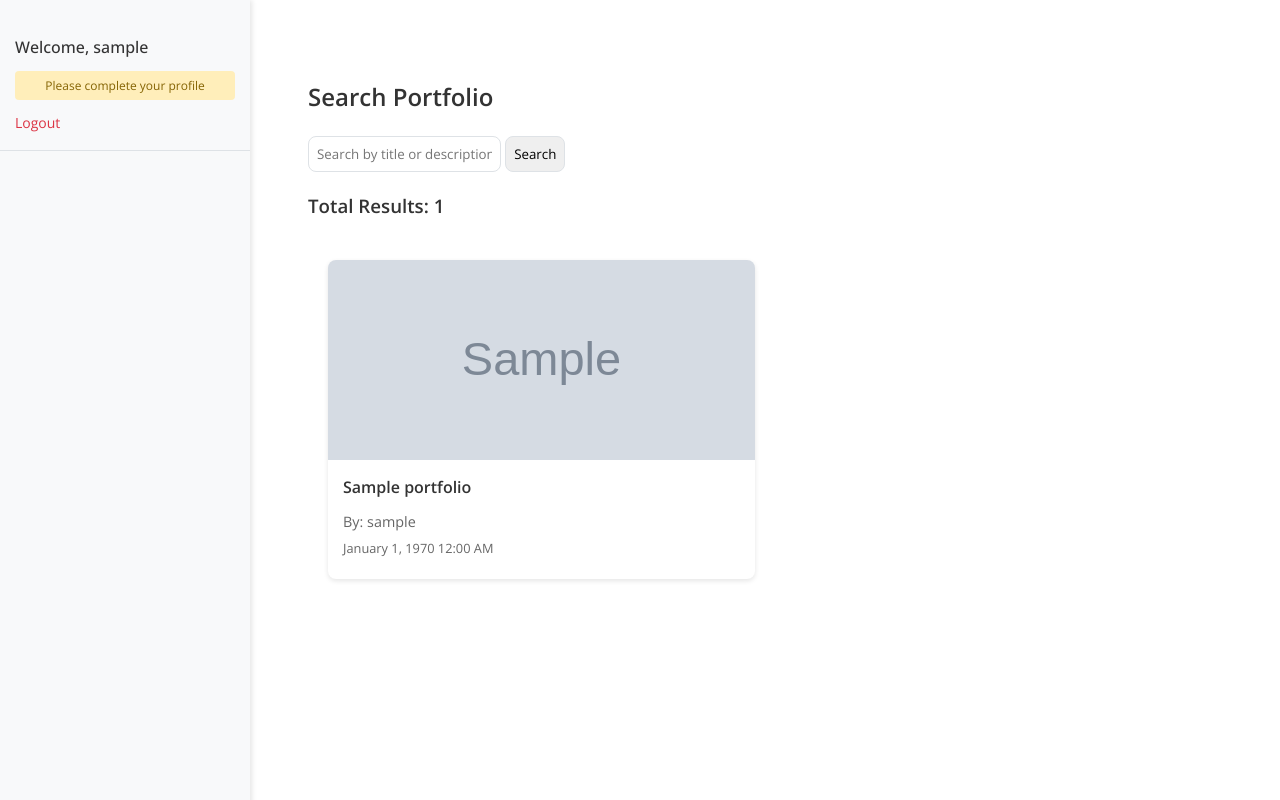
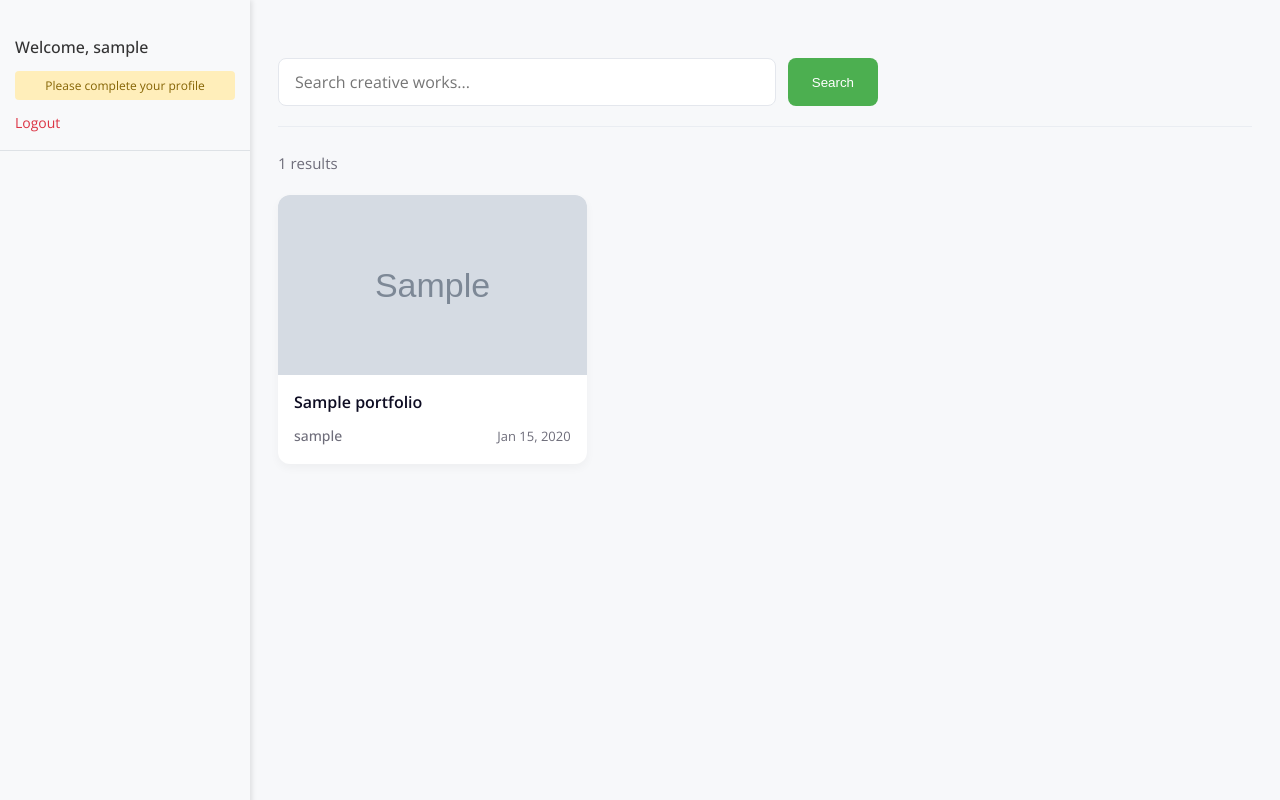
Before and after one commit to Eunice-Foo/SMMTC-Digital-Logbook, a PHP site: page /main_menu.php in a window 1280 px wide. Run offline with PHP 8.4, Linux system fonts and the light colour scheme; the visitor is signed in with stand-in values (Sample User, id 1); tables that the repository leaves empty or names only in its code hold one stand-in row (values such as "Sample post"); grey boxes marked "Sample" are stand-in pictures; data that the repository does not hold is empty.

Commit message:
Done main portfolio

```diff
--- /dev/null
+++ b/components/portfolio_card.php
@@ -0,0 +1,38 @@
+<?php
+// filepath: c:\xampp\htdocs\log\components\portfolio_card.php
+function renderPortfolioCard($item) {
+    ?>
+    <div class="portfolio-card" onclick="window.location.href='view_portfolio.php?id=<?php echo $item['portfolio_id']; ?>'">
+        <div class="card-media">
+            <?php if (strpos($item['file_type'], 'video/') === 0): ?>
+                <?php
+                require_once 'components/video_thumbnail.php';
+                renderVideoThumbnail($item['media']);
+                ?>
+                <div class="video-badge">
+                    <svg width="16" height="16" viewBox="0 0 16 16" fill="none" xmlns="http://www.w3.org/2000/svg">
+                        <path d="M8 0C3.6 0 0 3.6 0 8C0 12.4 3.6 16 8 16C12.4 16 16 12.4 16 8C16 3.6 12.4 0 8 0ZM6 11.5V4.5L12 8L6 11.5Z" fill="white"/>
+                    </svg>
+                </div>
+            <?php else: ?>
+                <img src="uploads/<?php echo htmlspecialchars($item['media']); ?>" alt="Portfolio Media">
+            <?php endif; ?>
+
+            <?php
+            require_once 'components/media_count_label.php';
+            renderMediaCountLabel($item['media_count']);
+            ?>
+        </div>
+        <div class="card-content">
+            <div class="card-header">
+                <h3><?php echo htmlspecialchars($item['portfolio_title']); ?></h3>
+            </div>
+            <div class="card-meta">
+                <div class="author"><?php echo htmlspecialchars($item['username']); ?></div>
+                <div class="timestamp"><?php echo date('M j, Y', strtotime($item['portfolio_date'])); ?></div>
+            </div>
+        </div>
+    </div>
+    <?php
+}
+?>
--- a/css/main_menu.css
+++ b/css/main_menu.css
@@ -1,101 +1,238 @@
+/* Base styles */
+body {
+    background-color: #f7f8fa;
+    font-family: var(--font-primary);
+}
+
+/* Main content container */
+.main-content {
+    max-width: 100%;
+    padding: 30px 20px;
+}
+
+/* Search section */
+.search-section {
+    display: flex;
+    align-items: center;
+    gap: 15px;
+    margin-bottom: 24px;
+    position: sticky;
+    top: 0;
+    z-index: 10;
+    background-color: #f7f8fa;
+    padding: 20px 0;
+    border-bottom: 1px solid #eaedf2;
+}
+
+.search-form {
+    display: flex;
+    flex: 1;
+    gap: 12px;
+    max-width: 600px;
+}
+
+.search-input {
+    flex: 1;
+    padding: 12px 16px;
+    border: 1px solid #e4e7ed;
+    border-radius: 8px;
+    background-color: white;
+    font-size: 16px;
+    transition: all 0.2s ease;
+}
+
+.search-input:focus {
+    border-color: var(--primary-color);
+    box-shadow: 0 0 0 3px rgba(76, 175, 80, 0.15);
+}
+
+.search-button {
+    padding: 0 24px;
+    background-color: var(--primary-color);
+    color: white;
+    font-weight: 500;
+    border: none;
+    border-radius: 8px;
+    cursor: pointer;
+    transition: all 0.2s ease;
+}
+
+.search-button:hover {
+    background-color: var(--primary-hover);
+}
+
+/* Results count */
+.results-count {
+    font-size: 15px;
+    color: #6e6d7a;
+    margin-bottom: 20px;
+}
+
+/* Gallery Grid */
 .gallery {
     display: grid;
-    grid-template-columns: repeat(auto-fill, minmax(280px, 1fr));
-    gap: 20px;
-    padding: 20px;
+    grid-template-columns: repeat(auto-fill, minmax(250px, 1fr)); /* Decrease from 300px to 250px */
+    gap: 24px;
+    margin: 0 auto;
+    max-width: 1600px; /* Added a max-width to control the overall width */
 }
 
-.media-card {
+/* Portfolio Card */
+.portfolio-card {
     background: white;
-    border-radius: 8px;
+    border-radius: 12px;
     overflow: hidden;
-    box-shadow: 0 2px 5px rgba(0,0,0,0.1);
-    transition: transform 0.2s ease;
+    box-shadow: 0 4px 10px rgba(0, 0, 0, 0.04);
+    transition: all 0.3s ease;
+    cursor: pointer;
+    height: 100%;
+    display: flex;
+    flex-direction: column;
 }
 
-.media-card:hover {
-    transform: translateY(-5px);
+.portfolio-card:hover {
+    transform: translateY(-4px);
+    box-shadow: 0 10px 20px rgba(0, 0, 0, 0.08);
 }
 
-.media-preview {
-    width: 100%;
-    height: 200px;
+.card-media {
+    position: relative;
+    height: 180px; /* Slightly smaller height for the media */
     overflow: hidden;
-    position: relative;
 }
 
-.media-preview img,
-.media-preview .video-thumbnail {
+.card-media img,
+.card-media .video-thumbnail {
     width: 100%;
     height: 100%;
     object-fit: cover;
+    transition: transform 0.4s ease;
 }
 
-.video-thumbnail {
-    position: relative;
-    cursor: pointer;
+.portfolio-card:hover .card-media img,
+.portfolio-card:hover .card-media .video-thumbnail {
+    transform: scale(1.05);
 }
 
-.play-button {
+.card-content {
+    padding: 16px;
+}
+
+.card-header h3 {
+    font-size: 16px;
+    font-weight: 600;
+    margin: 0 0 12px 0;
+    color: #0d0c22;
+    line-height: 1.4;
+}
+
+.card-meta {
+    display: flex;
+    align-items: center;
+    justify-content: space-between;
+    color: #6e6d7a;
+    font-size: 14px;
+}
+
+.author {
+    font-weight: 500;
+}
+
+.timestamp {
+    font-size: 13px;
+}
+
+.video-badge {
     position: absolute;
-    top: 50%;
-    left: 50%;
-    transform: translate(-50%, -50%);
-    width: 50px;
-    height: 50px;
-    background: rgba(0,0,0,0.7);
+    top: 12px;
+    right: 12px;
+    background: rgba(0, 0, 0, 0.5);
+    color: white;
+    width: 30px;
+    height: 30px;
     border-radius: 50%;
     display: flex;
     align-items: center;
     justify-content: center;
-    color: white;
-    font-size: 24px;
+    z-index: 2;
 }
 
-.card-info {
-    padding: 15px;
+/* Loading indicator */
+.loading-indicator {
+    text-align: center;
+    padding: 30px 0;
+    color: #6e6d7a;
+    font-size: 14px;
+    grid-column: 1 / -1;
+    display: none;
 }
 
-.card-info h4 {
-    margin: 0 0 10px 0;
-    color: var(--text-primary);
+/* Empty state */
+.empty-state {
+    grid-column: 1 / -1;
+    text-align: center;
+    padding: 60px 20px;
 }
 
-.username {
-    color: var(--text-secondary);
-    font-size: 0.9em;
-    margin: 5px 0;
+.empty-state h3 {
+    font-size: 20px;
+    margin-bottom: 12px;
+    color: #0d0c22;
 }
 
-.date {
-    color: var(--text-secondary);
-    font-size: 0.8em;
-    margin: 5px 0;
+.empty-state p {
+    color: #6e6d7a;
+    margin: 0;
 }
 
-.video-placeholder {
-    width: 100%;
-    height: 100%;
-    background-color: #f5f5f5;
-    display: flex;
-    align-items: center;
-    justify-content: center;
+/* Responsive adjustments */
+@media screen and (max-width: 1400px) {
+    .gallery {
+        grid-template-columns: repeat(auto-fill, minmax(250px, 1fr)); /* 4 columns on larger screens */
+    }
 }
 
-.video-placeholder span {
-    font-size: 48px;
-    opacity: 0.5;
+@media screen and (max-width: 1200px) {
+    .gallery {
+        grid-template-columns: repeat(auto-fill, minmax(280px, 1fr)); /* 3 columns on medium screens */
+    }
 }
 
-.video-thumbnail {
-    width: 100%;
-    height: 100%;
-    background-color: #f5f5f5;
-    overflow: hidden;
+@media screen and (max-width: 768px) {
+    .gallery {
+        grid-template-columns: repeat(auto-fill, minmax(240px, 1fr)); /* 2-3 columns on smaller screens */
+        gap: 20px;
+    }
+
+    .search-section {
+        flex-direction: column;
+        align-items: stretch;
+    }
+
+    .search-form {
+        max-width: 100%;
+    }
+
+    .card-media {
+        height: 180px;
+    }
 }
 
-.video-thumbnail img {
-    width: 100%;
-    height: 100%;
-    object-fit: cover;
+@media screen and (max-width: 576px) {
+    .gallery {
+        grid-template-columns: 1fr; /* 1 column on mobile */
+        gap: 16px;
+    }
+
+    .search-form {
+        flex-direction: column;
+    }
+
+    .main-content {
+        padding: 20px 16px;
+    }
+
+    .card-media {
+        height: 200px;
+    }
 }
--- a/main_menu.php
+++ b/main_menu.php
@@ -1,11 +1,12 @@
 <?php
 require_once 'includes/session_check.php';
 require_once 'includes/db.php';
-require_once 'components/media_count_label.php'; // Add this line
+require_once 'components/media_count_label.php';
+require_once 'components/portfolio_card.php';
 
 $search_results = [];
 $total_results = 0;
-$items_per_page = 8; // Show 8 items at a time (2 rows of 4)
+$items_per_page = 12; // Increased to 12 items per page
 $page = isset($_POST['page']) ? (int)$_POST['page'] : 1;
 $offset = ($page - 1) * $items_per_page;
 
@@ -127,7 +128,7 @@ if (isset($_POST['ajax'])) {
 <head>
     <meta charset="UTF-8">
     <meta name="viewport" content="width=device-width, initial-scale=1.0">
-    <title>Main Menu</title>
+    <title>Explore Portfolio Works</title>
     <link rel="stylesheet" href="css/theme.css">
     <link rel="stylesheet" href="css/main_menu.css">
     <script src="https://code.jquery.com/jquery-3.6.0.min.js"></script>
@@ -137,45 +138,48 @@ if (isset($_POST['ajax'])) {
     <?php include 'components/side_menu.php'; ?>
 
     <div class="main-content">
-        <h2>Search Portfolio</h2>
-        <form action="main_menu.php" method="post">
-            <input type="text" name="search" placeholder="Search by title or description">
-            <input type="submit" value="Search">
+        <div class="search-section">
+            <form action="main_menu.php" method="post" class="search-form">
+                <input
+                    type="text"
+                    name="search"
+                    placeholder="Search creative works..."
+                    class="search-input"
+                    value="<?php echo isset($_POST['search']) ? htmlspecialchars($_POST['search']) : ''; ?>"
+                >
+                <button type="submit" class="search-button">Search</button>
             </form>
+        </div>
 
-        <h3>Total Results: <?php echo $total_results; ?></h3>
+        <div class="results-count">
+            <span><?php echo $total_results; ?> results</span>
+        </div>
+
         <div class="gallery" id="gallery">
+            <?php if (empty($search_results)): ?>
+                <div class="empty-state">
+                    <h3>No portfolio items found</h3>
+                    <p>Try adjusting your search or explore more creative works</p>
+                </div>
+            <?php else: ?>
                 <?php foreach ($search_results as $result): ?>
-                <div class="media-card" onclick="window.location.href='view_portfolio.php?id=<?php echo $result['portfolio_id']; ?>'">
-                    <div class="media-preview">
-                        <?php if (strpos($result['file_type'], 'video/') === 0): ?>
-                            <?php
-                            require_once 'components/video_thumbnail.php';
-                            renderVideoThumbnail($result['media']);
-                            ?>
-                        <?php else: ?>
-                            <img src="uploads/<?php echo htmlspecialchars($result['media']); ?>" alt="Portfolio Media">
+                    <?php renderPortfolioCard($result); ?>
+                <?php endforeach; ?>
             <?php endif; ?>
 
-                        <?php renderMediaCountLabel($result['media_count']); ?>
+            <div class="loading-indicator" id="loadingIndicator">
+                Loading more items...
             </div>
-                    <div class="card-info">
-                        <h4><?php echo htmlspecialchars($result['portfolio_title']); ?></h4>
-                        <p class="username">By: <?php echo htmlspecialchars($result['username']); ?></p>
-                        <p class="date"><?php echo date('F j, Y g:i A', strtotime($result['portfolio_date'] . ' ' . $result['portfolio_time'])); ?></p>
-                    </div>
-                </div>
-            <?php endforeach; ?>
         </div>
     </div>
 
     <script>
         let currentPage = 1;
         let loading = false;
-        let hasMore = true;
+        let hasMore = <?php echo $total_results > ($page * $items_per_page) ? 'true' : 'false'; ?>;
 
         $(window).scroll(function() {
-            if($(window).scrollTop() + $(window).height() > $(document).height() - 100) {
+            if($(window).scrollTop() + $(window).height() > $(document).height() - 300) {
                 if (!loading && hasMore) {
                     loadMore();
                 }
@@ -184,6 +188,7 @@ if (isset($_POST['ajax'])) {
 
         function loadMore() {
             loading = true;
+            $('#loadingIndicator').show();
             currentPage++;
 
             $.post('main_menu.php', {
@@ -192,34 +197,61 @@ if (isset($_POST['ajax'])) {
                 ajax: true
             }, function(data) {
                 const response = JSON.parse(data);
+                $('#loadingIndicator').hide();
+
                 if (response.results.length > 0) {
                     response.results.forEach(result => {
-                        $('#gallery').append(`
-                            <div class="media-card" onclick="window.location.href='view_portfolio.php?id=${result.portfolio_id}'">
-                                <div class="media-preview">
-                                    ${result.file_type.startsWith('video/') ? `
+                        let videoHtml = '';
+                        if (result.file_type && result.file_type.startsWith('video/')) {
+                            videoHtml = `
                                 <div class="video-thumbnail">
                                     <video preload="metadata">
                                         <source src="uploads/${result.media}" type="video/mp4">
                                     </video>
                                     <canvas class="video-canvas"></canvas>
-                                            <div class="play-button">▶</div>
                                 </div>
-                                    ` : `<img src="uploads/${result.media}" alt="Portfolio Media">`}
-                                    ${result.media_count > 1 ? `<div class="media-count">+${result.media_count - 1} more</div>` : ''}
+                                <div class="video-badge">
+                                    <svg width="16" height="16" viewBox="0 0 16 16" fill="none" xmlns="http://www.w3.org/2000/svg">
+                                        <path d="M8 0C3.6 0 0 3.6 0 8C0 12.4 3.6 16 8 16C12.4 16 16 12.4 16 8C16 3.6 12.4 0 8 0ZM6 11.5V4.5L12 8L6 11.5Z" fill="white"/>
+                                    </svg>
                                 </div>
-                                <div class="card-info">
-                                    <h4>${result.portfolio_title}</h4>
-                                    <p class="username">By: ${result.username}</p>
-                                    <p class="date">${new Date(result.portfolio_date + ' ' + result.portfolio_time).toLocaleString()}</p>
+                            `;
+                        } else {
+                            videoHtml = `<img src="uploads/${result.media}" alt="Portfolio Media">`;
+                        }
+
+                        let mediaCountHtml = '';
+                        if (result.media_count > 1) {
+                            mediaCountHtml = `<div class="media-count" style="position: absolute; bottom: 10px; right: 10px; background: rgba(0, 0, 0, 0.7); color: white; padding: 4px 8px; border-radius: 8px; font-size: 12px; z-index: 3;">+${result.media_count - 1} more</div>`;
+                        }
+
+                        $('#gallery').append(`
+                            <div class="portfolio-card" onclick="window.location.href='view_portfolio.php?id=${result.portfolio_id}'">
+                                <div class="card-media">
+                                    ${videoHtml}
+                                    ${mediaCountHtml}
+                                </div>
+                                <div class="card-content">
+                                    <div class="card-header">
+                                        <h3>${result.portfolio_title}</h3>
+                                    </div>
+                                    <div class="card-meta">
+                                        <div class="author">${result.username}</div>
+                                        <div class="timestamp">${new Date(result.portfolio_date).toLocaleDateString('en-US', {month: 'short', day: 'numeric', year: 'numeric'})}</div>
+                                    </div>
                                 </div>
                             </div>
                         `);
                     });
+
                     // Initialize video thumbnails for new content
                     generateVideoThumbnails();
+
+                    // Check if there are more items to load
+                    hasMore = response.total > (currentPage * <?php echo $items_per_page; ?>);
                 } else {
                     hasMore = false;
+                    $('#loadingIndicator').text('No more items to display');
                 }
                 loading = false;
             });
```
Lines whose indentation alone changed are shown as unchanged.
